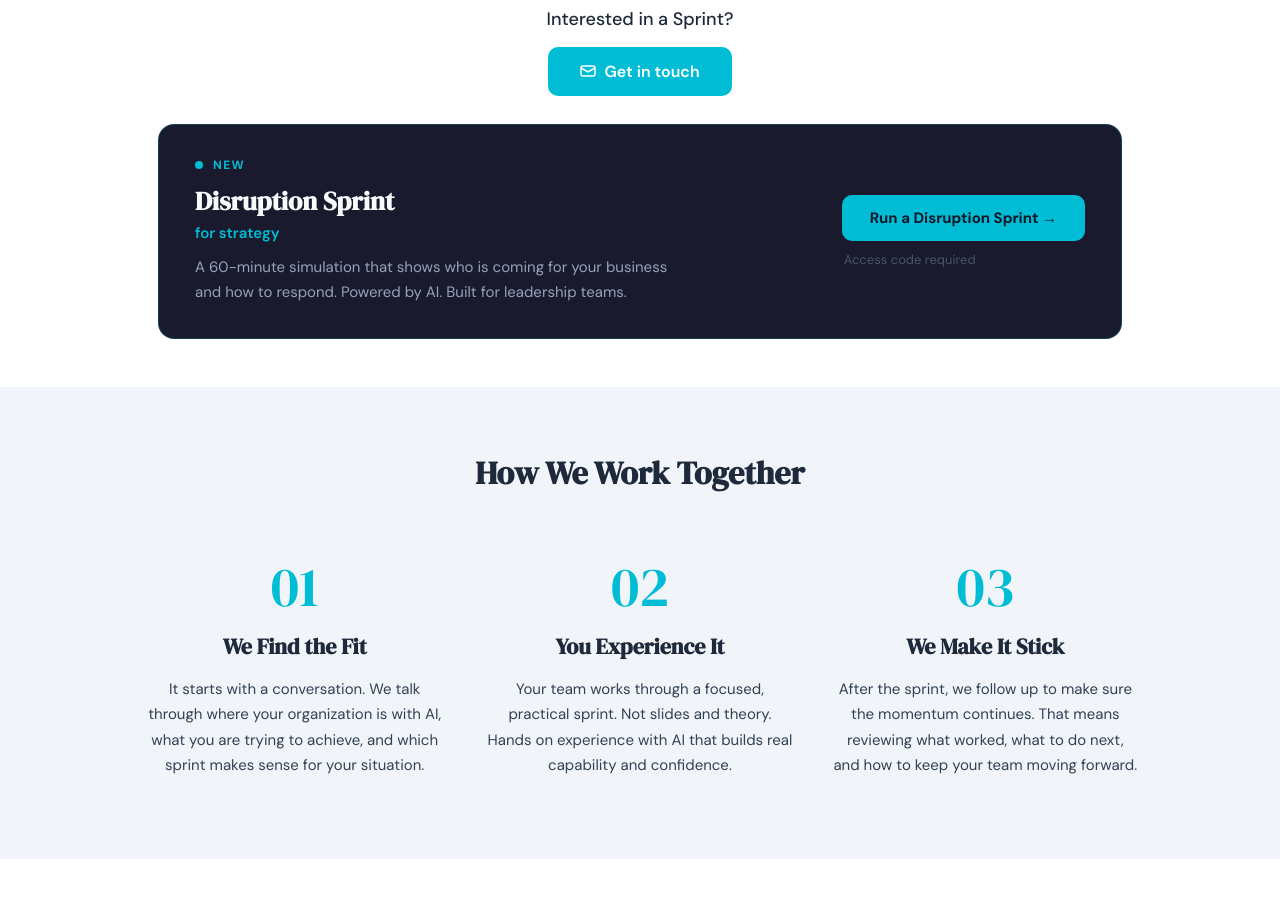
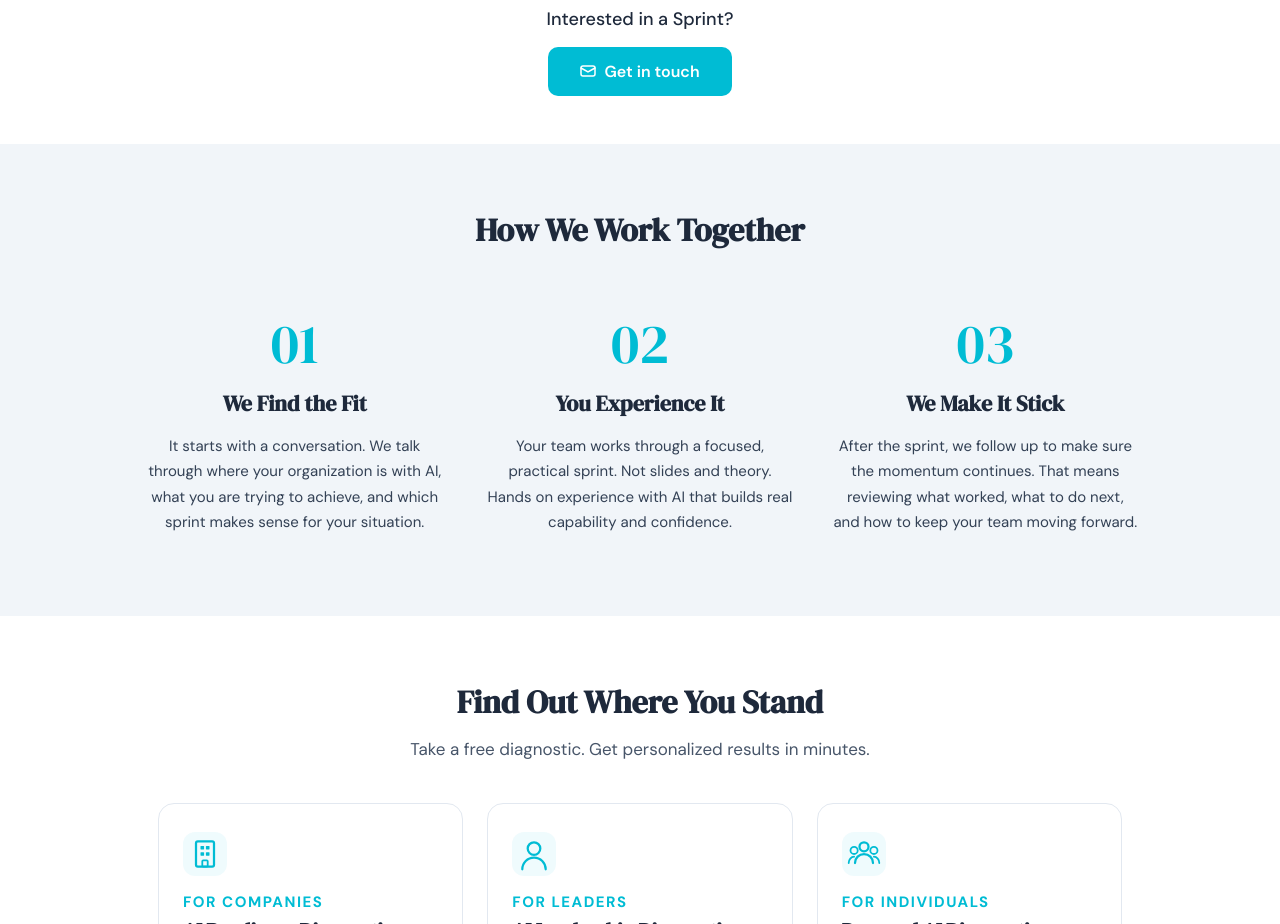
Before and after one commit to coachbay/site, a React (Vite) app: page / in a window 1280 px wide. Shown: the part 1800-2724 px from the top of the page. Built offline with nearby package versions, Linux system fonts and the light colour scheme; what @react-pdf/renderer would draw is missing.

Commit message:
Remove Disruption Sprint box from landing page

```diff
--- a/LandingPage.jsx
+++ b/LandingPage.jsx
@@ -253,39 +253,6 @@ export default function LandingPage({ onNavigate }) {
           </a>
         </div>
 
-        {/* Disruption Sprint */}
-        <div style={{ padding: "0 24px", marginTop: 28 }}>
-          <div style={{
-            background: "#1a1a2e", borderRadius: 16, padding: "32px 36px",
-            display: "flex", alignItems: "center", justifyContent: "space-between",
-            flexWrap: "wrap", gap: 24,
-            border: `1.5px solid ${CYAN}40`,
-          }}>
-            <div style={{ flex: 1, minWidth: 240 }}>
-              <div style={{ display: "flex", alignItems: "center", gap: 10, marginBottom: 10 }}>
-                <div style={{ width: 8, height: 8, borderRadius: "50%", background: CYAN }} />
-                <span style={{ fontSize: 12, fontWeight: 700, letterSpacing: "0.12em", textTransform: "uppercase", color: CYAN }}>New</span>
-              </div>
-              <h3 style={{ fontFamily: "'DM Serif Display', serif", fontSize: 26, color: "#f8fafc", margin: "0 0 4px" }}>Disruption Sprint</h3>
-              <p style={{ color: CYAN, fontSize: 15, fontWeight: 600, margin: "0 0 12px" }}>for strategy</p>
-              <p style={{ color: "#94a3b8", fontSize: 15, lineHeight: 1.7, margin: 0, maxWidth: 480 }}>
-                A 60-minute simulation that shows who is coming for your business and how to respond.
-                Powered by AI. Built for leadership teams.
-              </p>
-            </div>
-            <div style={{ display: "flex", flexDirection: "column", gap: 10, alignItems: "flex-start" }}>
-              <a href="/disruption-sprint" style={{
-                display: "inline-flex", alignItems: "center", gap: 8,
-                background: CYAN, color: "#0f172a", fontSize: 15, fontWeight: 700,
-                textDecoration: "none", borderRadius: 10, padding: "13px 28px",
-                whiteSpace: "nowrap",
-              }}>
-                Run a Disruption Sprint &rarr;
-              </a>
-              <p style={{ color: "#475569", fontSize: 13, margin: 0, paddingLeft: 2 }}>Access code required</p>
-            </div>
-          </div>
-        </div>
       </div>
 
       {/* How We Work Together */}
```
Also changed, not shown: 4 other files (tests, documents, lock files or other folders).
